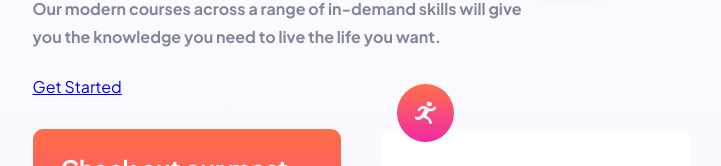
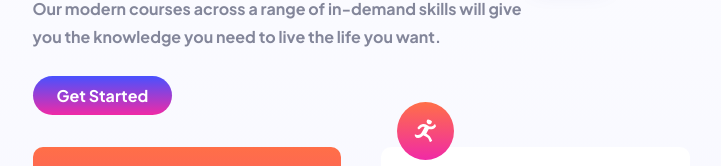
Before and after one commit to nikachitava/skilled-elearning, a React (Vite) app: page / in a window 1280 px wide. Shown: the part 518-684 px from the top of the page, without its empty margins (279-1000 px from the left). Built offline with nearby package versions, Linux system fonts and the light colour scheme.

Commit message:
add GetStartedButton component

```diff
--- /dev/null
+++ b/src/components/GetStartedButton/GetStartedButton.tsx
@@ -0,0 +1,33 @@
+interface IGetStartedButtonProps {
+	background: boolean;
+	backgroundColor?: string;
+	gradient: boolean;
+	gradientColor?: string;
+	textColor: string;
+}
+
+const GetStartedButton: React.FC<IGetStartedButtonProps> = ({
+	background,
+	backgroundColor,
+	gradient,
+	gradientColor,
+	textColor,
+}) => {
+	const buttonStyle: React.CSSProperties = {
+		textDecoration: "none",
+		backgroundColor: background ? backgroundColor : "",
+		backgroundImage: gradient ? gradientColor : "",
+		color: textColor,
+		fontWeight: "bold",
+		padding: gradient || background ? "9px 24px" : "0",
+		borderRadius: "28px",
+		display: "inline-block",
+	};
+	return (
+		<a href="#" style={buttonStyle}>
+			Get Started
+		</a>
+	);
+};
+
+export default GetStartedButton;
--- a/src/components/header/Header.tsx
+++ b/src/components/header/Header.tsx
@@ -1,12 +1,17 @@
 import "./Header.css";
 import logo from "../../../public/images/logo.svg";
+import GetStartedButton from "../GetStartedButton/GetStartedButton";
 
 export const Header = () => {
 	return (
 		<header>
 			<nav className="container">
 				<img src={logo} alt="logo" />
-				<a href="#">Get Started</a>
+				<GetStartedButton
+					background={true}
+					backgroundColor={"#13183F"}
+					textColor={"white"}
+				/>
 			</nav>
 		</header>
 	);
--- a/src/sections/welcome/Welcome.tsx
+++ b/src/sections/welcome/Welcome.tsx
@@ -1,5 +1,6 @@
 import "./Welcome.css";
 import welcome_photo from "../../../public/images/welcome_photo.svg";
+import GetStartedButton from "../../components/GetStartedButton/GetStartedButton";
 
 export const Welcome = () => {
 	return (
@@ -10,7 +11,12 @@ export const Welcome = () => {
 					Our modern courses across a range of in-demand skills will
 					give you the knowledge you need to live the life you want.
 				</p>
-				<a href="#">Get Started</a>
+				<GetStartedButton
+					background={false}
+					gradient={true}
+					gradientColor="linear-gradient(#4851FF, #F02AA6)"
+					textColor={"white"}
+				/>
 			</div>
 			<img src={welcome_photo} alt="welcome_photo" />
 		</section>
```
